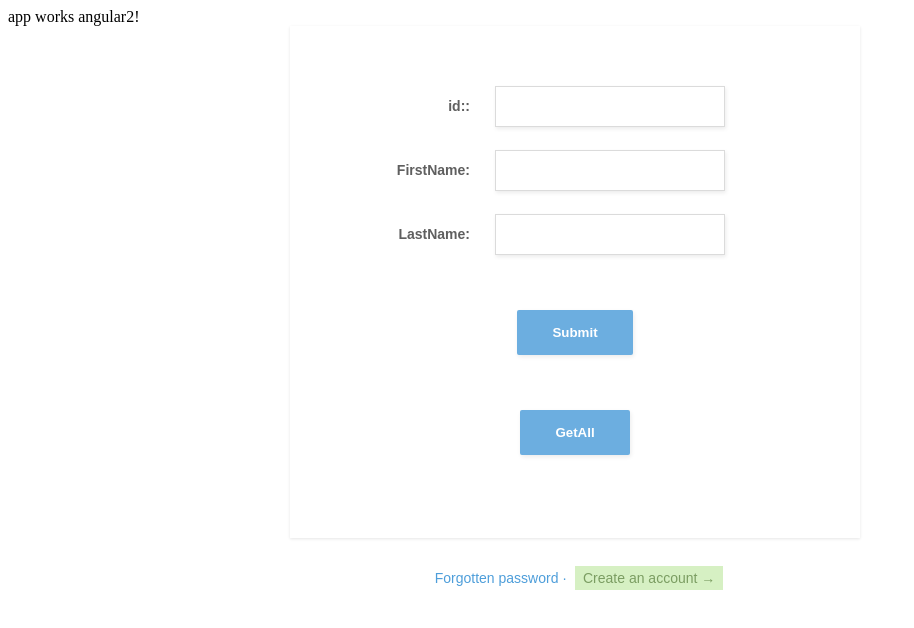
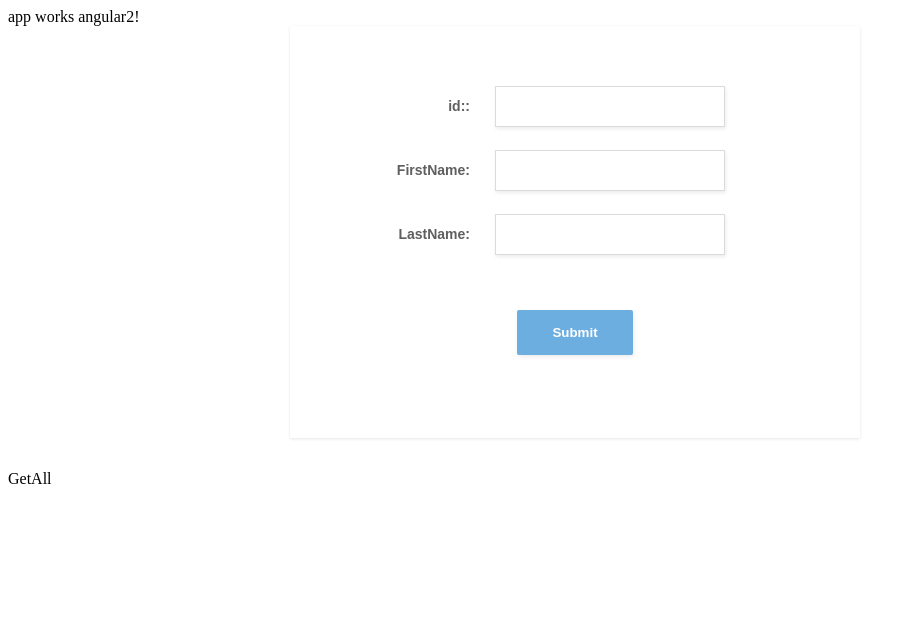
Before and after one commit to jyoerye/msajenkins, an Angular app in the folder angular-client/: page / in a window 1280 px wide. Shown: the top 628 px of the page, without its empty margins (0-914 px from the left). Built offline with nearby package versions, Linux system fonts and the light colour scheme.

Commit message:
Adding loop to get details of peopleList

```diff
--- a/angular-client/src/app/login.component.html
+++ b/angular-client/src/app/login.component.html
@@ -2,25 +2,27 @@
 
 	<!-- You only need this form and the form-login.css -->
 
-  <form class="form-login" (ngSubmit)="onSubmit()" #userLogin Form="ngForm" method="post" action="#">
+	<form class="form-login" (ngSubmit)="onSubmit()" #userLogin
+		Form="ngForm" method="post" action="#">
 
 		<div class="form-log-in-with-email">
 
 			<div class="form-white-background">
 
 				<div class="form-row">
-          <label> <span>id::</span> <input [(ngModel)]="id" type="text" name="id" required>
+					<label> <span>id::</span> <input [(ngModel)]="id"
+						type="text" name="id" required>
 					</label>
 				</div>
 
 				<div class="form-row">
-          <label> <span>FirstName:</span> <input [(ngModel)]="fname" type="text"
-                                               name="fname" required>
+					<label> <span>FirstName:</span> <input [(ngModel)]="fname"
+						type="text" name="fname" required>
 					</label>
 				</div>
 				<div class="form-row">
-          <label> <span>LastName:</span> <input [(ngModel)]="lname" type="text"
-                                               name="lname" required>
+					<label> <span>LastName:</span> <input [(ngModel)]="lname"
+						type="text" name="lname" required>
 					</label>
 				</div>
 
@@ -28,27 +30,24 @@
 					<button type="submit" class="btn btn-success">Submit</button>
 				</div>
 
-        <div class="form-row">
-          <button (click)="onClickMe()">GetAll</button>
 
 			</div>
-
-      </div>
-
-      <a href="#" class="form-forgotten-password">Forgotten password
-        &middot;</a> <a href="#" class="form-create-an-account">Create an
-      account &rarr;</a>
 
 		</div>
 
 
 	</form>
 
-<div>
-  <li *ngFor="let person of peopleList">
-    {{ person }}
-  </li>
+
+	<div class="form-row">
+		<div (click)="onClickMe()">GetAll</div>
 	</div>
 
 
+	<div>
+
+		<div *ngFor="let person of peopleList">
+			<p>{{ person.id }} {{ person.firstName }} {{ person.lastName }}</p>
 		</div>
+
+	</div>
```
Lines whose indentation alone changed are shown as unchanged.
